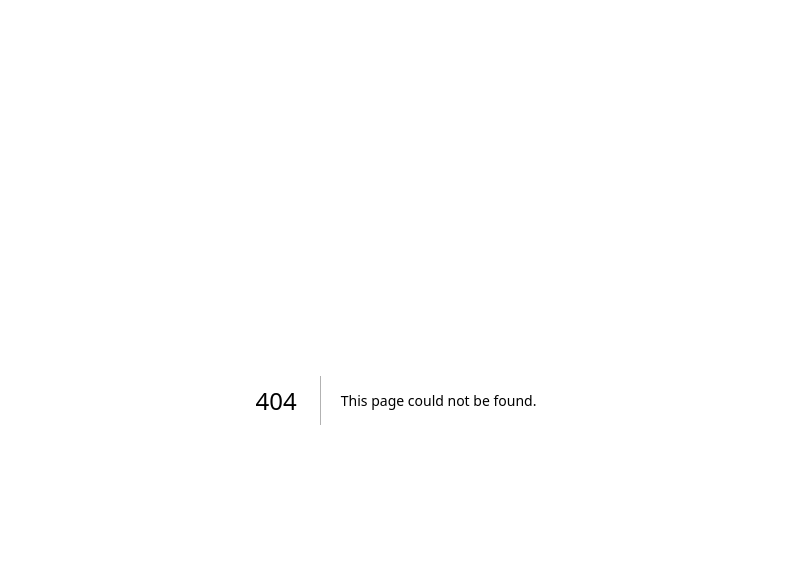
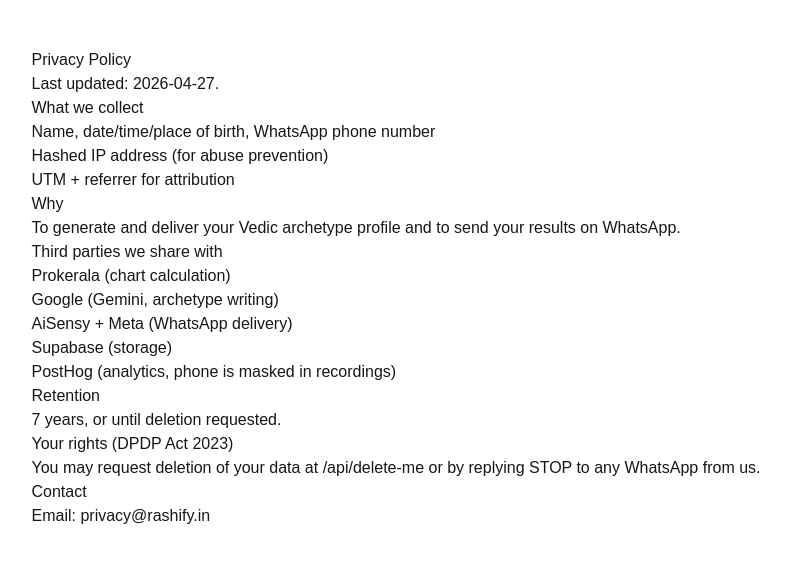
Before and after one commit to kumaarsaurabhabuild/rashify, a Next.js app: page /privacy in a window 1280 px wide. Before the commit this address had no page. Shown: the top 562 px of the page, without its empty margins (244-1034 px from the left). Built offline with nearby package versions, Linux system fonts and the light colour scheme.

Commit message:
feat: privacy + terms + delete-me stub (DPDP)

```diff
--- /dev/null
+++ b/app/api/delete-me/route.ts
@@ -0,0 +1,22 @@
+import { NextResponse } from 'next/server';
+
+export async function POST(req: Request) {
+  const body = await req.json().catch(() => ({}));
+  const phone = typeof body.phone === 'string' ? body.phone : '';
+  if (!/^\+91\d{10}$/.test(phone)) {
+    return NextResponse.json({ error: 'INVALID_PHONE' }, { status: 400 });
+  }
+  // TODO Day-7: OTP confirm + soft-delete row.
+  // v1 stub: queue manually via email.
+  return NextResponse.json({
+    status: 'queued',
+    message: 'Your deletion request has been received. We will process it within 30 days. For immediate help, email privacy@rashify.in.',
+  });
+}
+
+export async function GET() {
+  return new Response(
+    'POST {"phone":"+91XXXXXXXXXX"} to request deletion. Or email privacy@rashify.in.',
+    { headers: { 'Content-Type': 'text/plain' } },
+  );
+}
--- /dev/null
+++ b/app/privacy/page.tsx
@@ -0,0 +1,30 @@
+export default function Privacy() {
+  return (
+    <main className="prose mx-auto px-6 py-12">
+      <h1>Privacy Policy</h1>
+      <p>Last updated: 2026-04-27.</p>
+      <h2>What we collect</h2>
+      <ul>
+        <li>Name, date/time/place of birth, WhatsApp phone number</li>
+        <li>Hashed IP address (for abuse prevention)</li>
+        <li>UTM + referrer for attribution</li>
+      </ul>
+      <h2>Why</h2>
+      <p>To generate and deliver your Vedic archetype profile and to send your results on WhatsApp.</p>
+      <h2>Third parties we share with</h2>
+      <ul>
+        <li>Prokerala (chart calculation)</li>
+        <li>Google (Gemini, archetype writing)</li>
+        <li>AiSensy + Meta (WhatsApp delivery)</li>
+        <li>Supabase (storage)</li>
+        <li>PostHog (analytics, phone is masked in recordings)</li>
+      </ul>
+      <h2>Retention</h2>
+      <p>7 years, or until deletion requested.</p>
+      <h2>Your rights (DPDP Act 2023)</h2>
+      <p>You may request deletion of your data at <a href="/api/delete-me">/api/delete-me</a> or by replying STOP to any WhatsApp from us.</p>
+      <h2>Contact</h2>
+      <p>Email: privacy@rashify.in</p>
+    </main>
+  );
+}
--- /dev/null
+++ b/app/terms/page.tsx
@@ -0,0 +1,11 @@
+export default function Terms() {
+  return (
+    <main className="prose mx-auto px-6 py-12">
+      <h1>Terms of Service</h1>
+      <p>Rashify provides Vedic astrology archetypes for entertainment and self-reflection.</p>
+      <p>Nothing on this site is medical, legal, financial, or psychological advice.</p>
+      <p>By submitting your details, you confirm the information is yours and you have the right to share it.</p>
+      <p>We may update these terms at any time; continued use constitutes acceptance.</p>
+    </main>
+  );
+}
```
